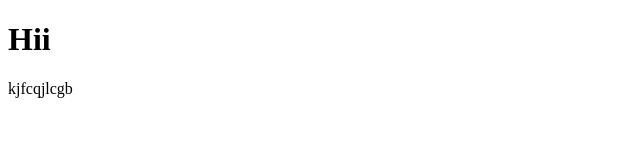
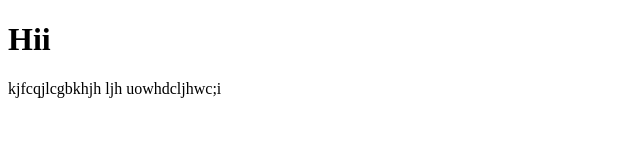
Before and after one commit to kulchoudhary21/GitHub_Tutorials_practising, a plain HTML site: page index.html in a window 1280 px wide. Shown: the whole page, without its empty margins (0-640 px from the left). Drawn offline with Linux system fonts and the light colour scheme.

Commit message:
index.html

```diff
--- a/index.html
+++ b/index.html
@@ -9,6 +9,8 @@
 <body>
     <h1>Hii</h1>
     <ljsbcljac>
-        kjfcqjlcgb
+        kjfcqjlcgbkhjh
+        ljh
+        uowhdcljhwc;i
 </body>
 </html>
```
